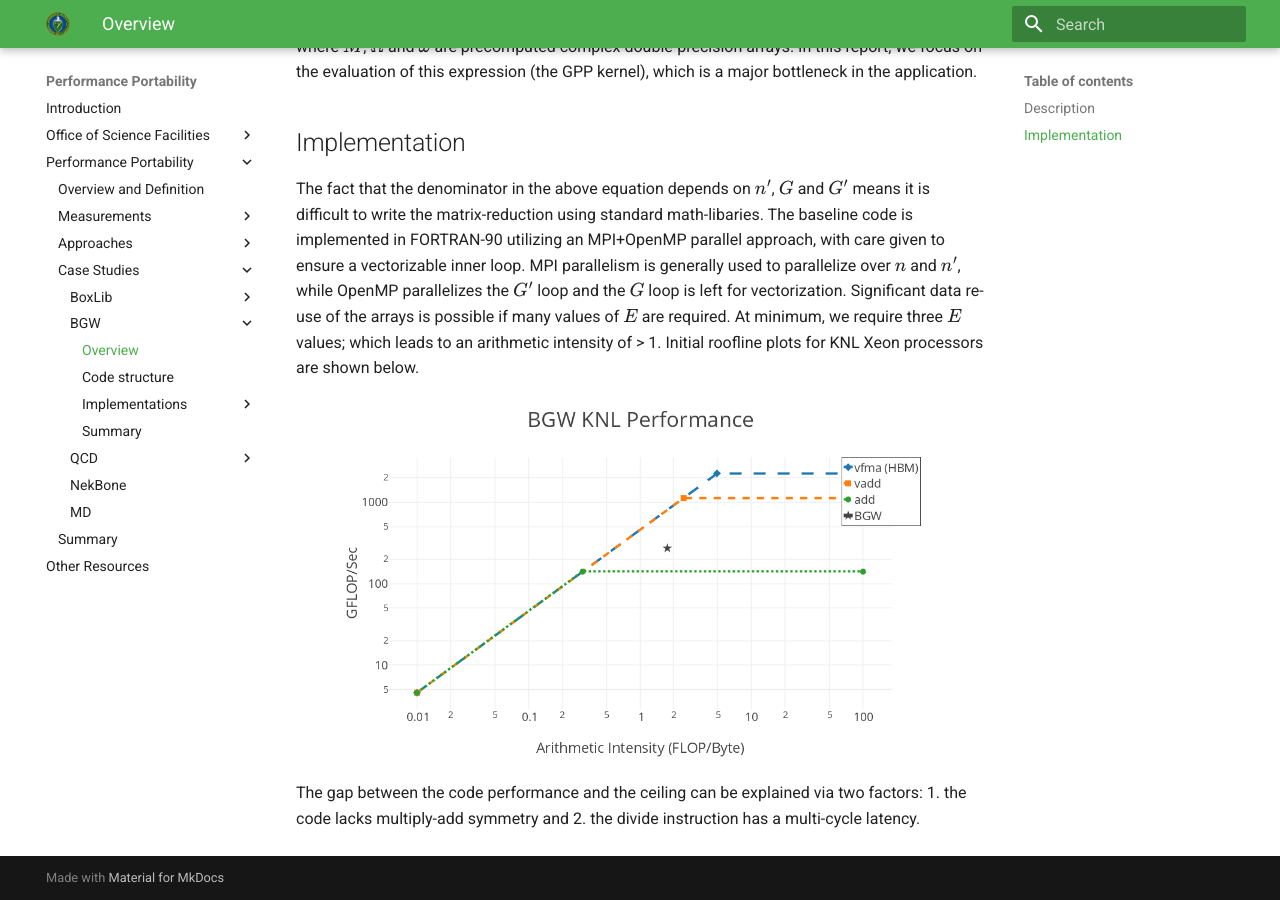
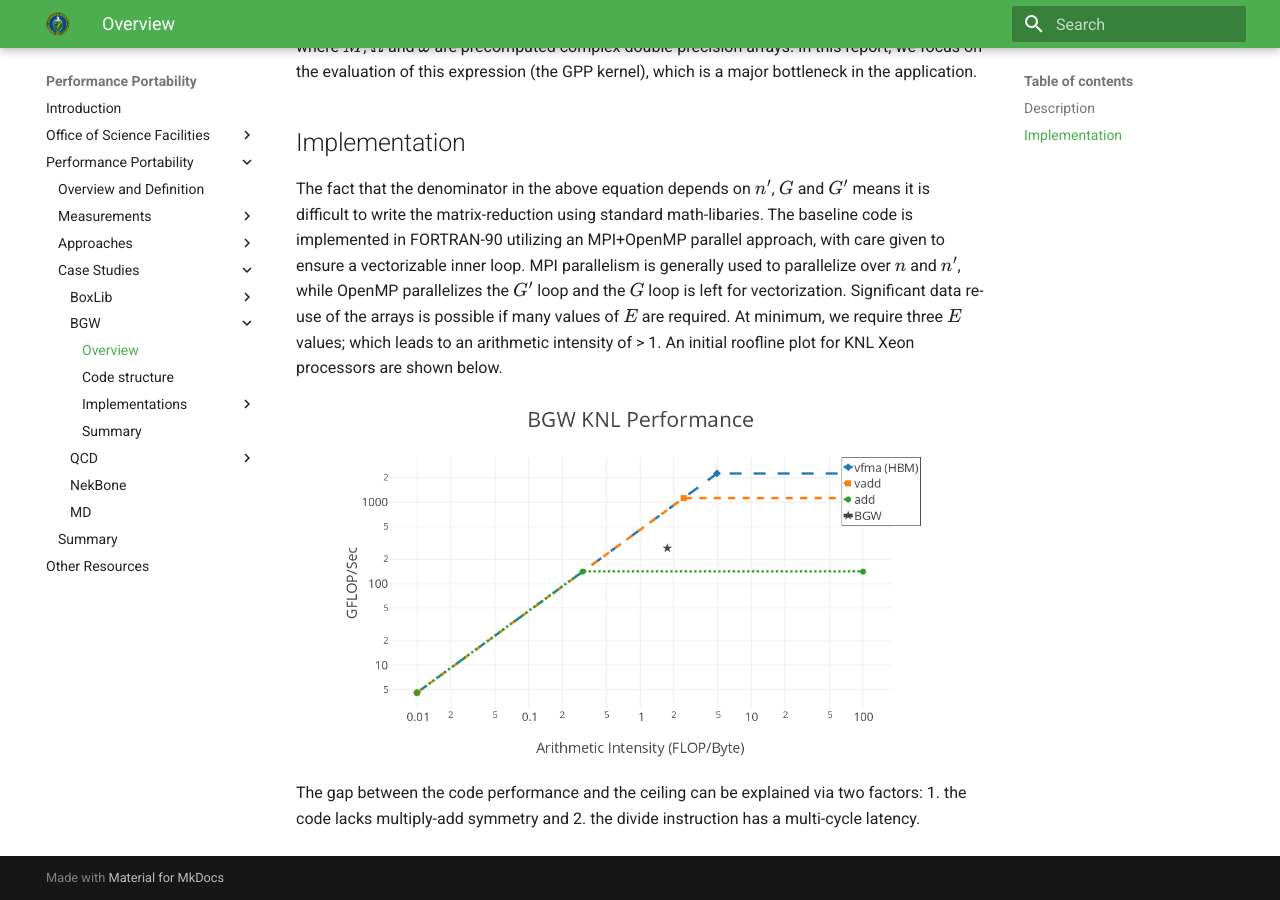
Before and after one commit to jrdeslippe/perfportsite, an MkDocs documentation site: the page built from docs/case_studies/gw/index.md, in a window 1280 px wide and 900 px high, scrolled down 815 px. Built offline with MkDocs 1.6.1 and Material for MkDocs 9.7.7, drawn with Linux system fonts in a browser that asks for light colours; formulas are drawn with MathJax 3; old or Windows-style settings are respelled for this version of MkDocs.

Commit message:
Update index.md

```diff
--- a/docs/case_studies/gw/index.md
+++ b/docs/case_studies/gw/index.md
@@ -37,8 +37,8 @@ major bottleneck in the application.
 The fact that the denominator in the above equation depends on $n'$, $G$ and $G'$ means it is difficult to write the matrix-reduction using standard
 math-libaries. The baseline code is implemented in FORTRAN-90 utilizing an MPI+OpenMP parallel approach, with care given to ensure a vectorizable inner loop. MPI parallelism is
 generally used to parallelize over $n$ and $n'$, while OpenMP parallelizes the $G'$ loop and the $G$ loop is left for vectorization. Significant data re-use of
-the arrays is possible if many values of $E$ are required. At minimum, we require three $E$ values; which leads to an arithmetic intensity of > 1. Initial
-roofline plots for KNL Xeon processors are shown below.
+the arrays is possible if many values of $E$ are required. At minimum, we require three $E$ values; which leads to an arithmetic intensity of > 1. An initial
+roofline plot for KNL Xeon processors are shown below.
 
 <center><img src="gwroofline.png" width=600></center>
 
```
